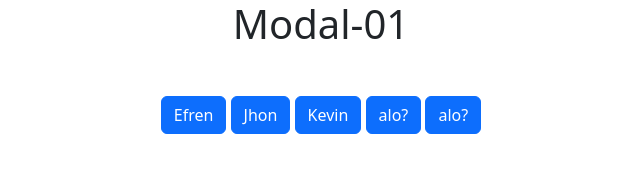
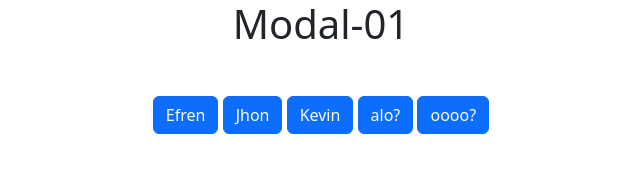
Before and after one commit to Aquavv/1.0-Js, a plain HTML site: page index.html in a window 1280 px wide. Shown: the whole page, without its empty margins (319-959 px from the left). Drawn offline with nearby package versions, Linux system fonts and the light colour scheme.

Commit message:
buttom name change

```diff
--- a/index.html
+++ b/index.html
@@ -33,7 +33,7 @@
     </button>
     <button type="button" class="btn btn-primary" data-bs-toggle="modal" data-bs-target="#fos" data-titulo="Hola ??"
       data-contenido="ALguien vivo? ">
-      alo?
+      oooo?
     </button>
   </div>
   <!-- Modal -->
```
